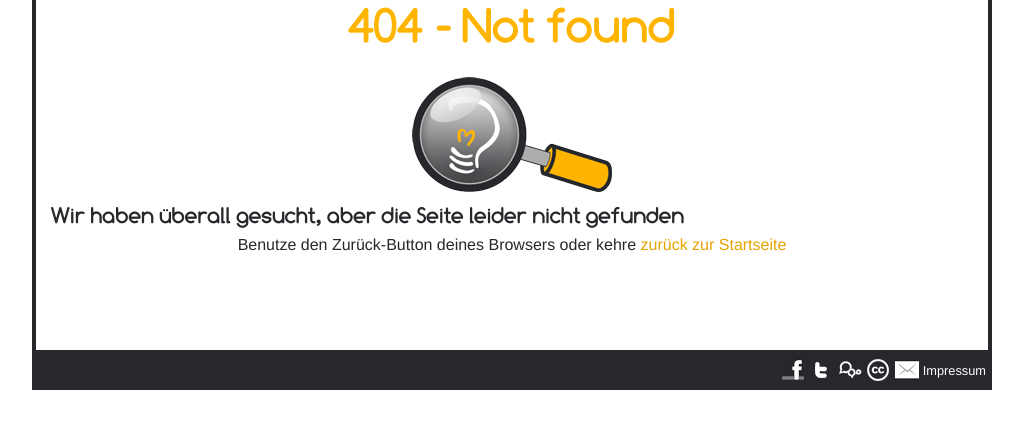
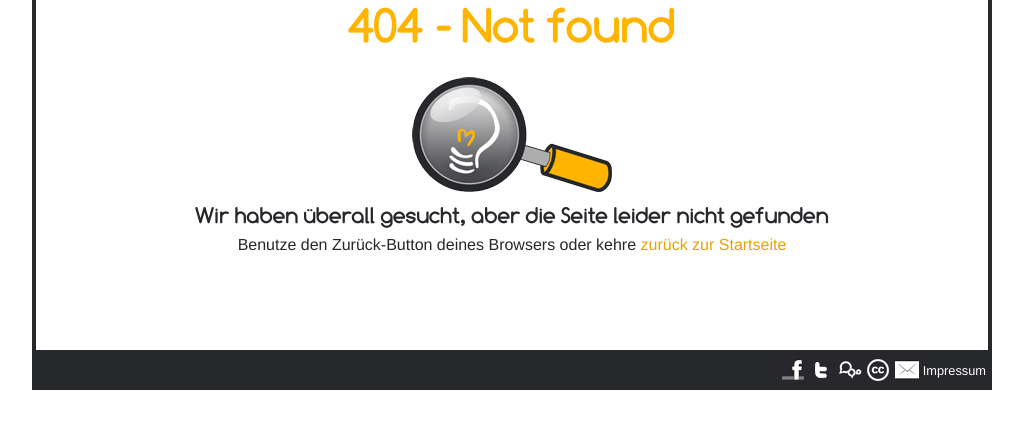
Before and after one commit to einfachjabber/einfachjabber.de, a Flask app: template stepbystep/templates/404.html in a window 1280 px wide. Shown: the part 131-560 px from the top of the page, without its empty margins (128-1151 px from the left). Run offline with Flask 2, Linux system fonts and the light colour scheme; the template is opened without the code that fills it, so the values that code supplies are empty; parts of the project's set-up code (start-up, migrations or seed data) failed here and were passed over; some libraries are stand-ins or nearby versions.

Commit message:
centered h3 on 404 page

```diff
--- a/stepbystep/static/css/master.css
+++ b/stepbystep/static/css/master.css
@@ -103,3 +103,4 @@ a.overten, a.overten:hover {padding:5.5px;}
 /* 404 page */
 /************/
 h1.fourofour {font-size:3em;margin-top:50px;}
+h3.fourofour {text-align:center;}
--- a/stepbystep/templates/404.html
+++ b/stepbystep/templates/404.html
@@ -6,7 +6,7 @@
 {% block content %}
 <h1 class="fourofour">404 - Not found</h1>
 <img src="{{ url_for('static', filename='images/ui/404.png') }}" alt="404 error" />
-<h3>Wir haben überall gesucht, aber die Seite leider nicht gefunden</h3>
+<h3 class="fourofour">Wir haben überall gesucht, aber die Seite leider nicht gefunden</h3>
   Benutze den Zurück-Button deines Browsers oder kehre
   <a href="{{ url_for('start') }}">zurück zur Startseite</a>
 {% endblock %}
```
